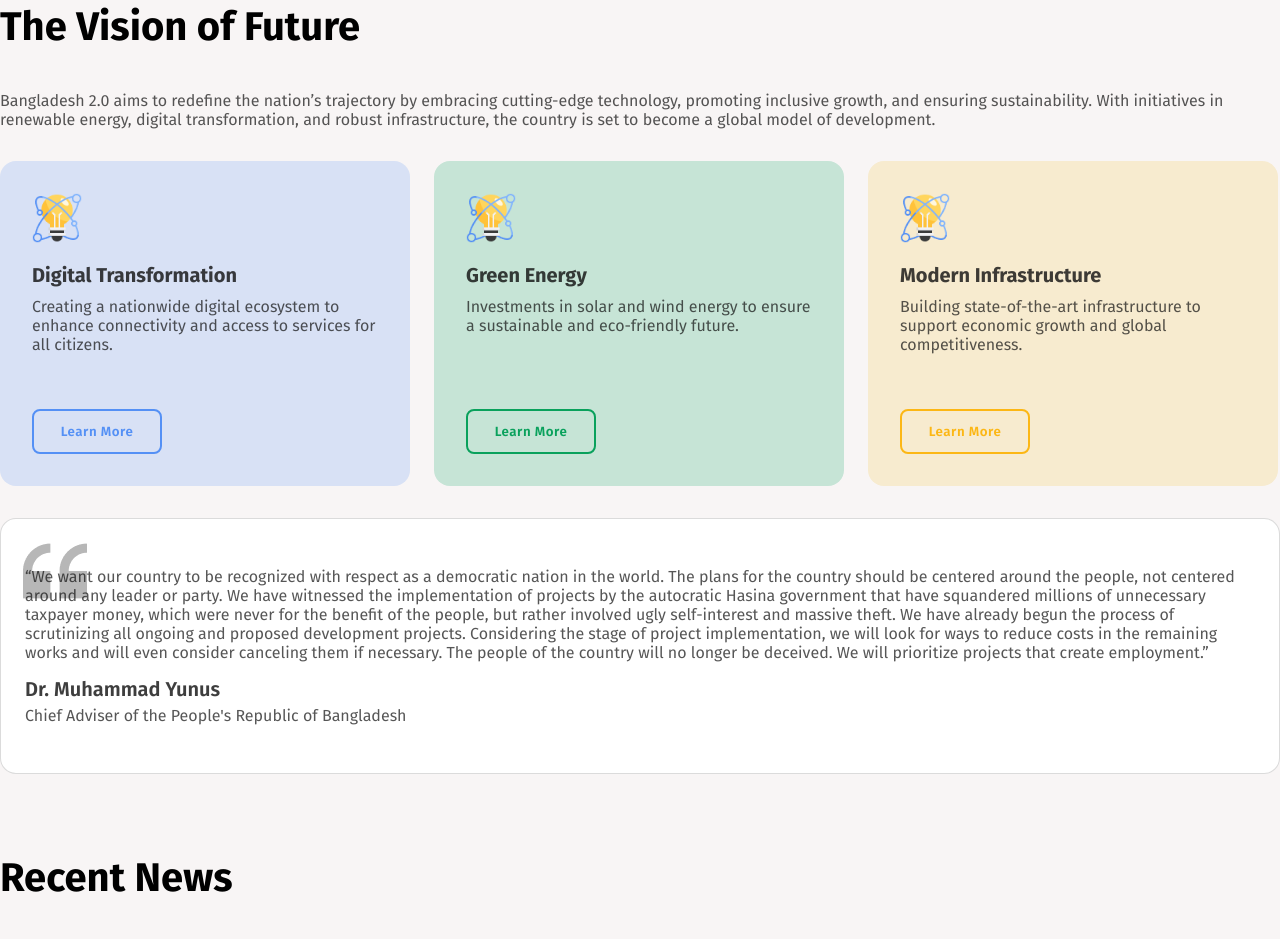
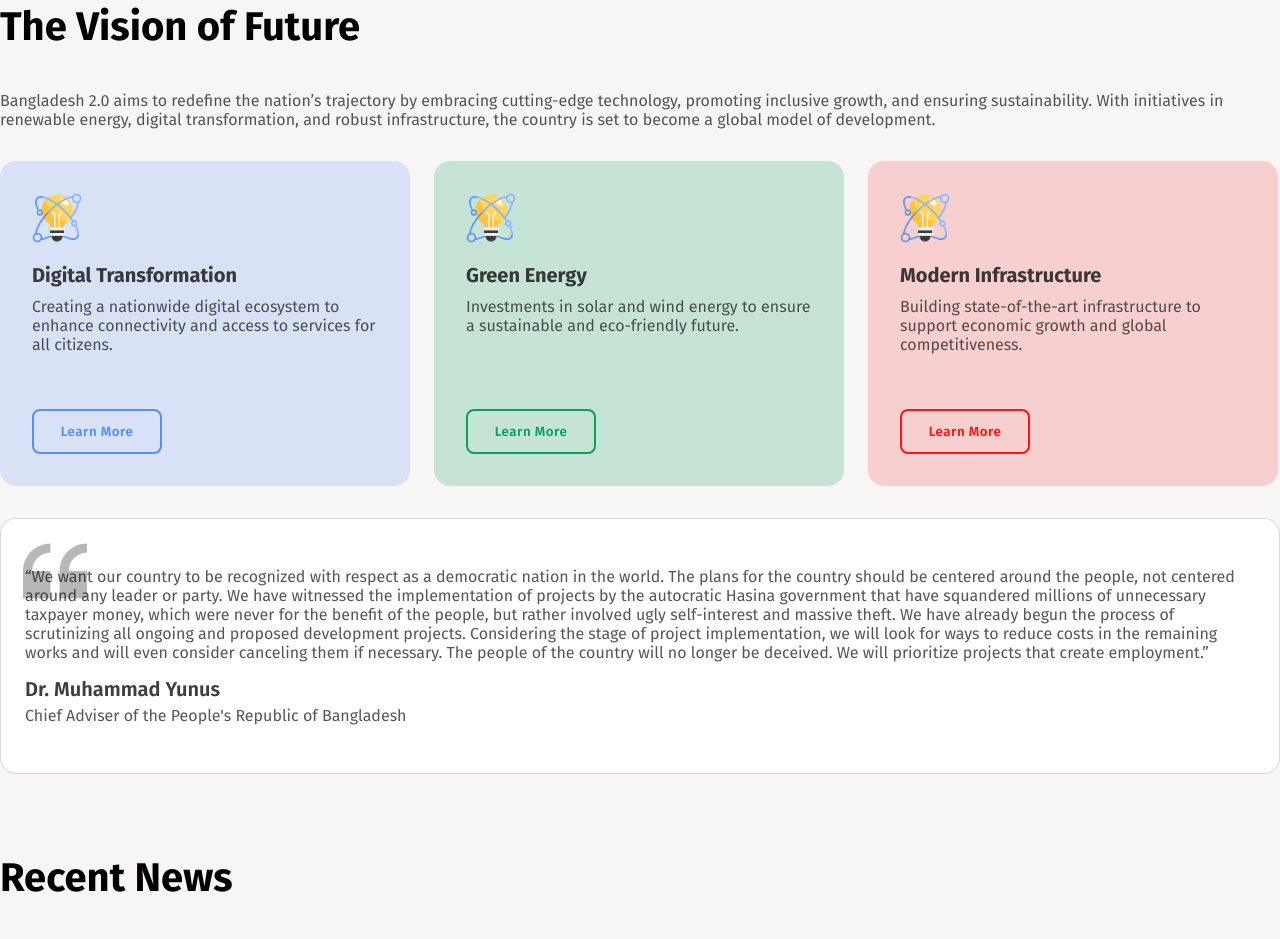
Before and after one commit to Amdad09/Assignment-1.0, a plain HTML site: page index.html in a window 1280 px wide. Shown: the part 777-1716 px from the top of the page. Drawn offline with Linux system fonts and the light colour scheme.

Commit message:
modern box's background and button color changed

```diff
--- a/styles.css
+++ b/styles.css
@@ -158,9 +158,10 @@ main {
   background-color: rgb(84, 144, 245);
   color: #fff;
   border: 2px solid rgb(84, 144, 245);
+  transition: .5s ease;
 }
 .modern-box {
-  background-color: rgb(247, 235, 207);
+  background-color: rgb(247, 207, 207);
 }
 .energy-box {
   background-color: rgb(198, 228, 214);
@@ -169,6 +170,7 @@ main {
   background-color: transparent;
   color: rgb(9, 161, 92);
   border: 2px solid currentColor;
+  transition: .5s ease;
 }
 .energy-btn:hover{
   background-color: rgb(9, 161, 92);
@@ -178,13 +180,14 @@ main {
 
 .modern-btn {
   background-color: transparent;
-  color: rgb(252, 183, 21);
+  color: rgb(252, 21, 21);
   border: 2px solid currentColor;
+  transition: .5s ease;
 }
 .modern-btn:hover{
-  background-color: rgb(255, 194, 57);
+  background-color: rgb(252, 21, 21);
   color: #fff;
-  border: 2px solid rgb(255, 194, 57);
+  border: 2px solid rgb(252, 21, 21);
 }
 
 .text-grow {
```
